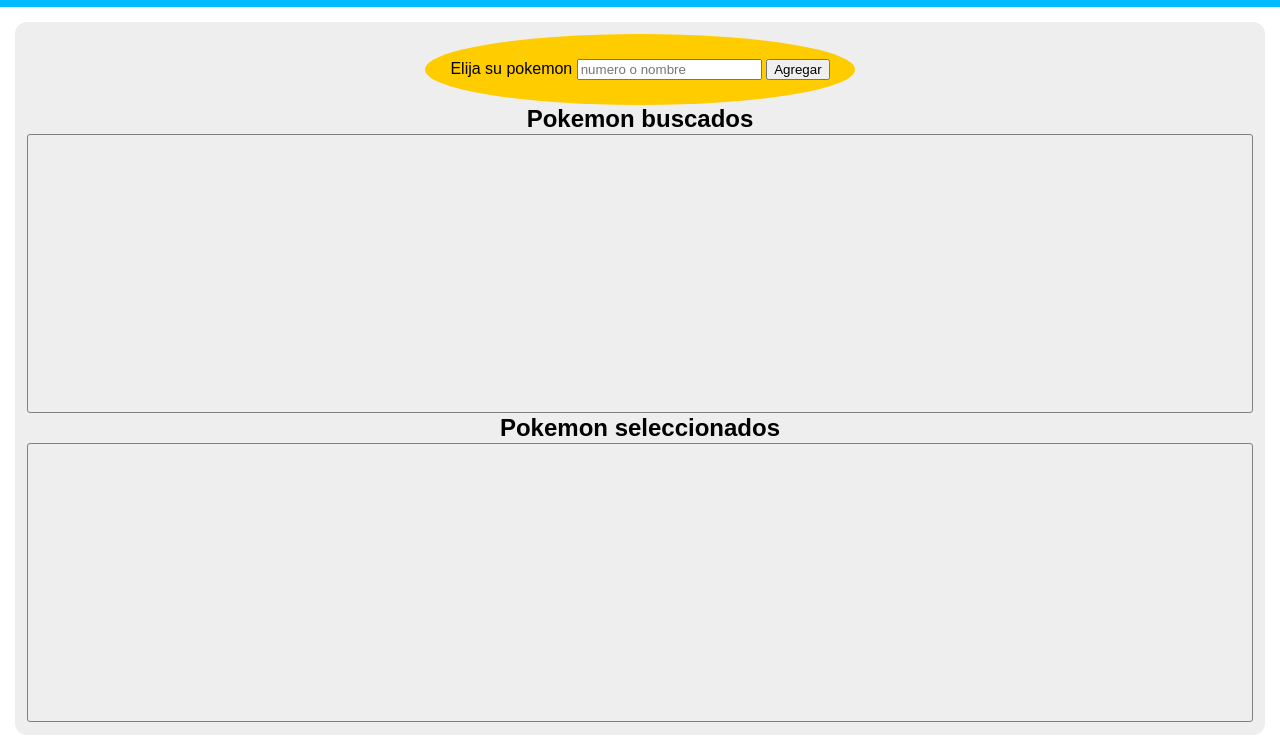
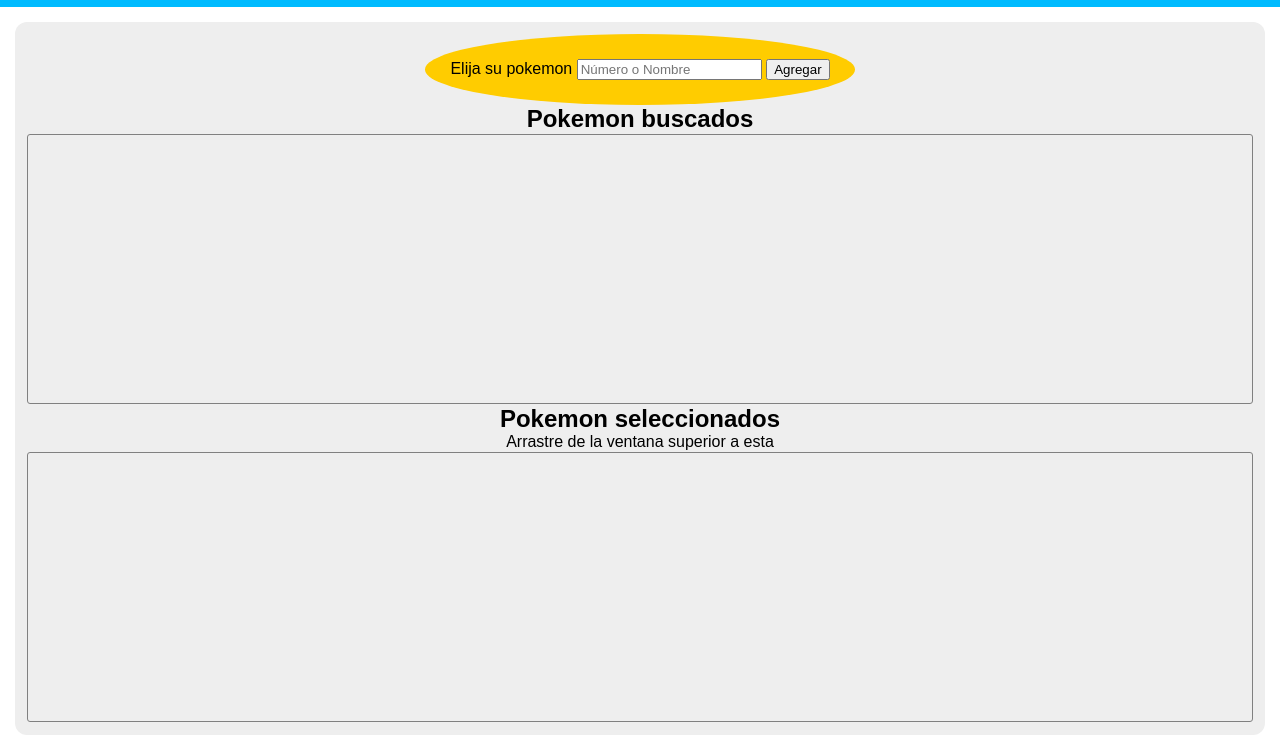
Before and after one commit to maxideri/pkmn, a plain HTML site: page index.html in a window 1280 px wide. Shown: the part 50-800 px from the top of the page. Drawn offline with Linux system fonts and the light colour scheme.

Commit message:
Update index.html

```diff
--- a/index.html
+++ b/index.html
@@ -13,43 +13,17 @@
     <section class="contenedor">
         <form name="buscador">
             <label>Elija su pokemon
-                <input type="text" name="identificador" placeholder="numero o nombre" required>
+                <input type="text" name="identificador" placeholder="Número o Nombre" required>
             </label>
             <button>Agregar</button>
         </form>
         <h2>Pokemon buscados</h2>
         <ul id="resultado"></ul>
         <h2>Pokemon seleccionados</h2>
+        <p>Arrastre de la ventana superior a esta</p>
         <ul id="elegidos"></ul>
     </section>
 
 </body>
 <script src="app.js"></script>
 </html>
-<!--
-    Desafío básico
-    Tenemos una buscador de pokemón, debe permitir buscar un pokemon por su nombre exacto, o por su número
-    Al pulsar el botón "Agregar" quiero que se agregue una tarjeta del pokemón encontrado en la lista
-    Utilizar el Api REST de pokemón (https://pokeapi.co/)
-    La tarjeta debe mostrar la foto de frente del pokemón, su número, nombre y nombres de los primeros 5 ataques
-    Cada tarjeta debe tener como id, el número de pokemón.
-
-    --------------------------
-
-    Desafío extra
-    crear una variante del anterior.
-    Quiero tener dos listas ul. La primera (resultado) debe mostrar las tarjetas que sea agregan con el formulario.
-    Luego quiero otra lista ul (elegidos). Las tarjetas de la lista resultado deben poder arrastrarse a la nueva lista.
-
-    Datos:
-    Un elemento con el atributo draggable en true puede ser arrastrado por el DOM.
-    El evento dragstart se lanza cuando un elemento empieza a ser arrastrado. Sólo se lanza una vez.
-    dataTransfer tiene un método llamado setData("nombre_dato", "valor_dato") que permite almacenar información, por ejemplo cuando empiezo a arrastrar un elemento podria guardar su id
-    dataTransfer tiene otro método llamado getData("nombre_dato") que me permite recuperar un dato almacenado, por ejemplo cuando suelto un elemento puedo recuperar su id
-
-    MDN y Alumni tienen más info
-
-    ---------------------------
-
-    Pueden consultarme!
--->
```
